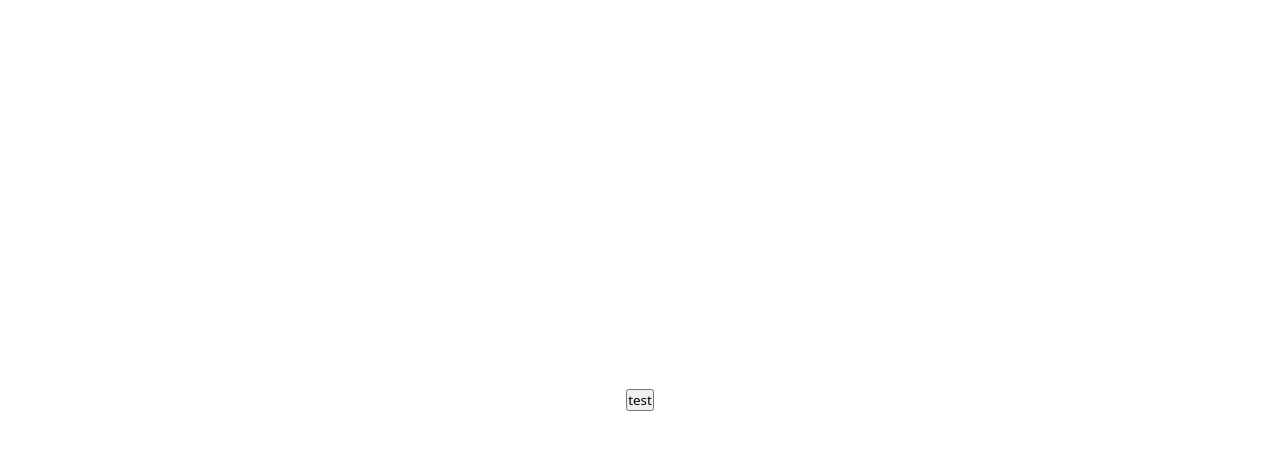
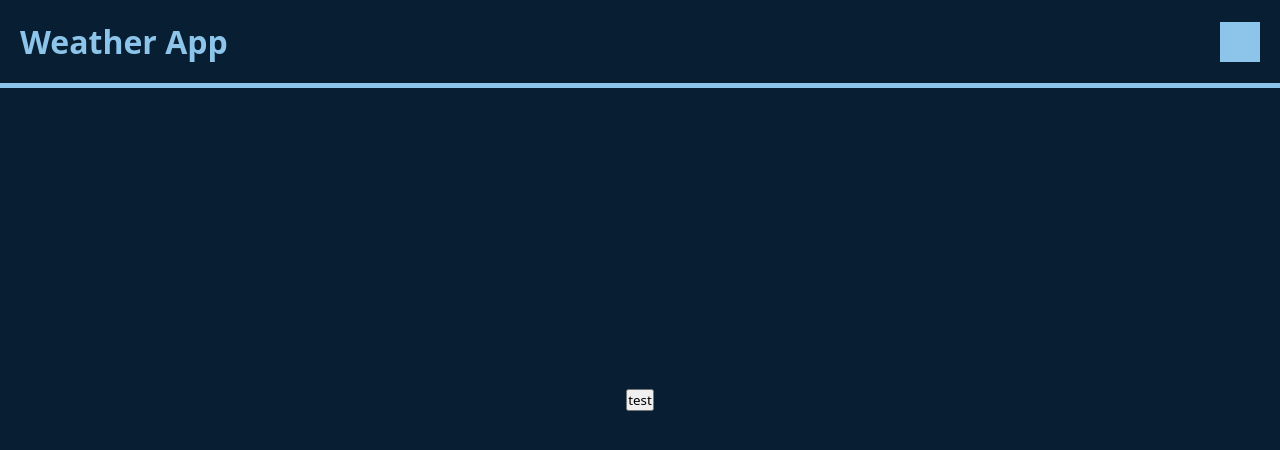
Before and after one commit to DrearyDev/weather-app, a website built with webpack: page src/index.html in a window 1280 px wide. Built offline with nearby package versions, Linux system fonts and the light colour scheme.

Commit message:
Add color Scheme and Header

```diff
--- a/src/index.html
+++ b/src/index.html
@@ -7,7 +7,10 @@
 </head>
 <body>
 
-    <div class="content"></div>
+    <div class="header">
+        <h1>Weather App</h1>
+        <div class="open-dialog"></div>
+    </div>
 
     <button>test</button>
 
--- a/src/index.js
+++ b/src/index.js
@@ -10,3 +10,9 @@ import { defaultView } from './handleDOM.js';
 
 const btn = document.querySelector('button');
 btn.addEventListener('click', defaultView);
+
+const dialog = document.querySelector('dialog');
+const dialogBtn = document.querySelector('.open-dialog');
+dialogBtn.addEventListener('click', (e) => {
+    dialog.showModal();
+});
--- a/src/style.css
+++ b/src/style.css
@@ -3,6 +3,12 @@
     margin: 0;
     box-sizing: border-box;
     font-family: system-ui, -apple-system, BlinkMacSystemFont, 'Segoe UI', Roboto, Oxygen, Ubuntu, Cantarell, 'Open Sans', 'Helvetica Neue', sans-serif;
+}
+
+:root {
+    --BG-COLOR: #081e33;
+    --FG-COLOR: #8dc4e9;
+    --HOVER-COLOR: #a5d9fc;
 }
 
 body {
@@ -11,16 +17,49 @@ body {
     display: flex;
     align-items: center;
     justify-content: center;
+
+    color: var(--FG-COLOR);
+    background-color: var(--BG-COLOR);
+}
+
+.header {
+    width: 100%;
+    padding: 20px;
+
+    display: flex;
+    align-items: center;
+    justify-content: space-between;
+
+    position: absolute;
+    top: 0px;
+
+    border-bottom: 5px solid var(--FG-COLOR);
+    background-color: var(--BG-COLOR);
+}
+.header h1 {
+    user-select: none;
+    color: var(--FG-COLOR);
+}
+.header .open-dialog {
+    height: 40px;
+    width: 40px;
+    background-color: var(--FG-COLOR);
+}
+.header .open-dialog:hover {
+    filter: brightness(115%);
 }
 
 dialog {
     height: 500px;
 
-    margin: 0px auto;
+    margin: auto;
     padding: 20px;
+
+    color: var(--FG-COLOR);
+    background-color: var(--BG-COLOR);
 }
 dialog::backdrop {
-    background-color: rgba(0, 0, 0, 0.8);
+    background-color: rgba(0, 0, 0, 0.5);
 }
 dialog h1 {
     margin-bottom: 20px;
```
Also changed, not shown: dist/app.bundle.js, dist/index.html.
